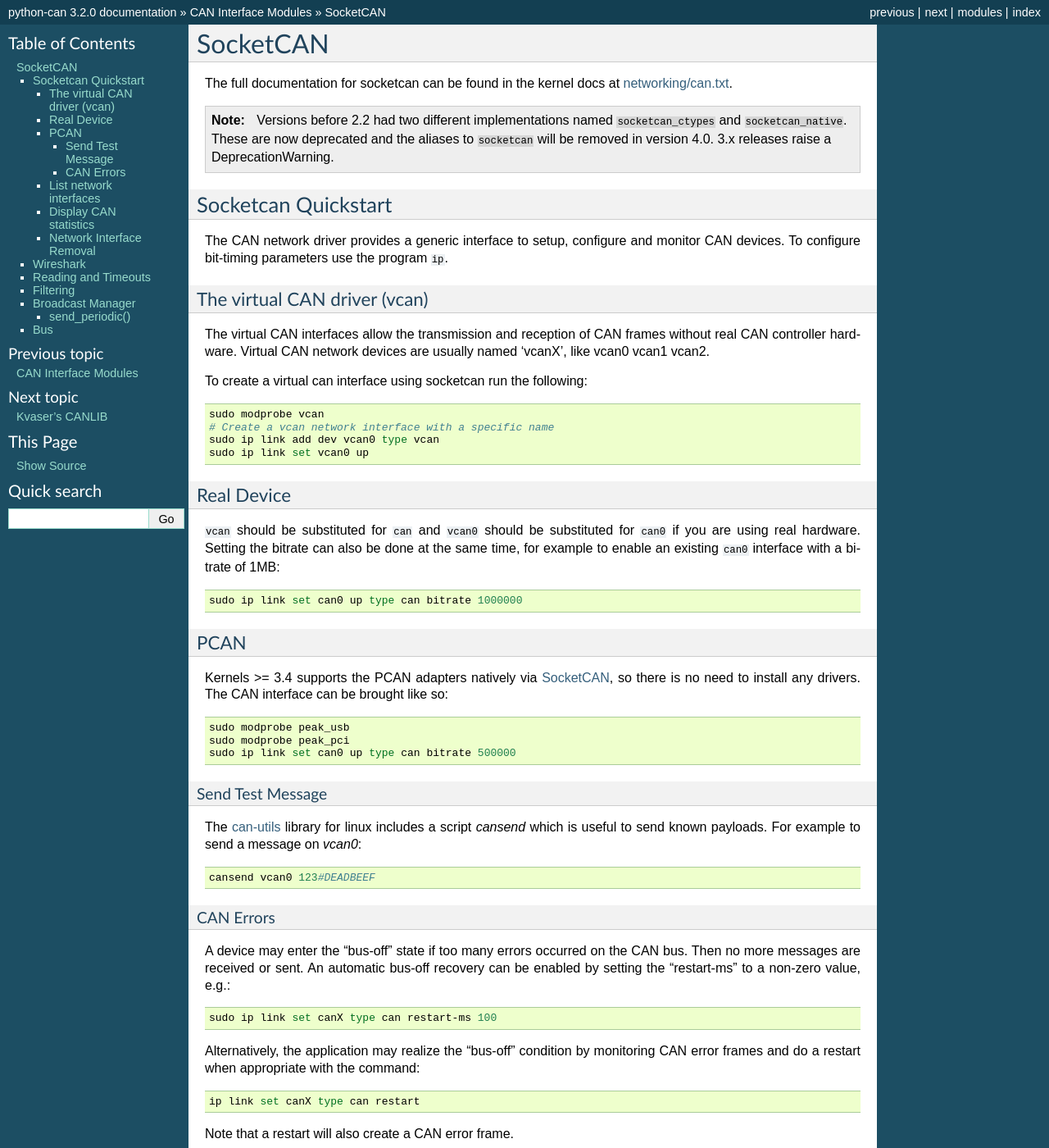
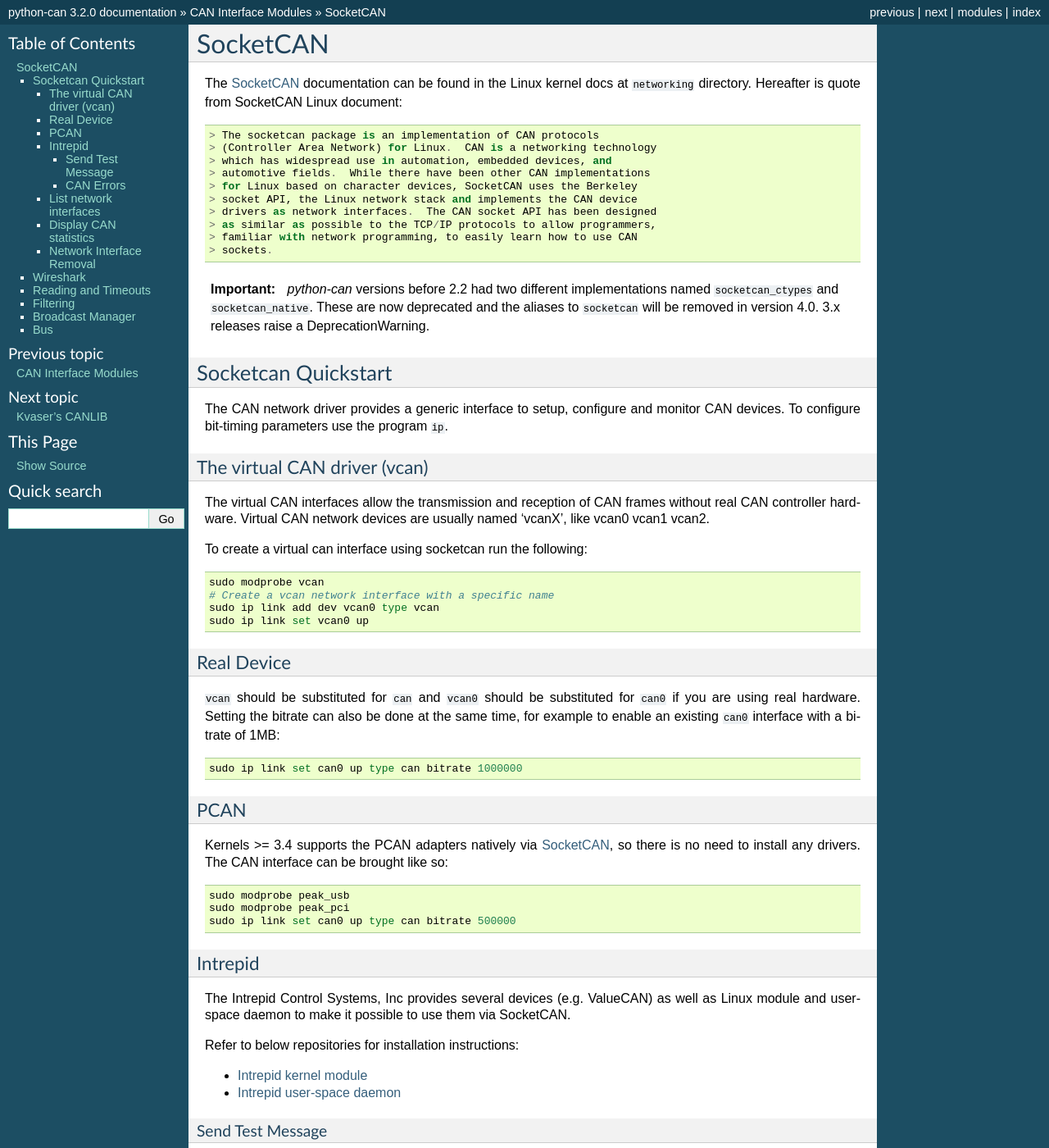
Before and after one commit to hardbyte/python-can, a Sphinx documentation site: the page built from doc/interfaces/socketcan.rst, in a window 1280 px wide and 1400 px high. Shown: the whole window at 82% size. Built offline with Sphinx 7.4.7, drawn with Linux system fonts in a browser that asks for light colours; some of the changed text lies outside the part shown.

Commit message:
Update docs

```diff
--- a/doc/bus.rst
+++ b/doc/bus.rst
@@ -67,7 +67,7 @@ This thread safe version of the :class:`~can.BusABC` class can be used by multip
 Sending and receiving is locked separately to avoid unnecessary delays.
 Conflicting calls are executed by blocking until the bus is accessible.
 
-It can be used exactly like the normal :class:`~can.BusABC`:
+It can be used exactly like the normal :class:`~can.BusABC`::
 
     # 'socketcan' is only an example interface, it works with all the others too
     my_bus = can.ThreadSafeBus(interface='socketcan', channel='vcan0')
--- a/doc/interfaces/socketcan.rst
+++ b/doc/interfaces/socketcan.rst
@@ -1,16 +1,26 @@
 SocketCAN
 =========
 
-The full documentation for socketcan can be found in the kernel docs at
-`networking/can.txt <https://www.kernel.org/doc/Documentation/networking/can.txt>`_.
+The `SocketCAN`_ documentation can be found in the Linux kernel docs at
+``networking`` directory. Hereafter is quote from SocketCAN Linux document::
 
+> The socketcan package is an implementation of CAN protocols
+> (Controller Area Network) for Linux.  CAN is a networking technology
+> which has widespread use in automation, embedded devices, and
+> automotive fields.  While there have been other CAN implementations
+> for Linux based on character devices, SocketCAN uses the Berkeley
+> socket API, the Linux network stack and implements the CAN device
+> drivers as network interfaces.  The CAN socket API has been designed
+> as similar as possible to the TCP/IP protocols to allow programmers,
+> familiar with network programming, to easily learn how to use CAN
+> sockets.
 
-.. note::
+.. important::
 
-    Versions before 2.2 had two different implementations named
+    `python-can` versions before 2.2 had two different implementations named
     ``socketcan_ctypes`` and ``socketcan_native``. These are now
     deprecated and the aliases to ``socketcan`` will be removed in
-    version 4.0.  3.x releases raise a DeprecationWarning.
+    version 4.0. 3.x releases raise a DeprecationWarning.
 
 
 Socketcan Quickstart
@@ -53,7 +63,8 @@ existing ``can0`` interface with a bitrate of 1MB:
 PCAN
 ~~~~
 
-Kernels >= 3.4 supports the PCAN adapters natively via :doc:`/interfaces/socketcan`, so there is no need to install any drivers. The CAN interface can be brought like so:
+Kernels >= 3.4 supports the PCAN adapters natively via :doc:`/interfaces/socketcan`,
+so there is no need to install any drivers. The CAN interface can be brought like so:
 
 ::
 
@@ -61,12 +72,22 @@ Kernels >= 3.4 supports the PCAN adapters natively via :doc:`/interfaces/socketc
     sudo modprobe peak_pci
     sudo ip link set can0 up type can bitrate 500000
 
+Intrepid
+~~~~~~~~
+
+The Intrepid Control Systems, Inc provides several devices (e.g. ValueCAN) as well
+as Linux module and user-space daemon to make it possible to use them via SocketCAN.
+
+Refer to below repositories for installation instructions:
+
+- `Intrepid kernel module`_
+- `Intrepid user-space daemon`_
+
 Send Test Message
 ^^^^^^^^^^^^^^^^^
 
-The `can-utils <https://github.com/linux-can/can-utils>`_ library for linux
-includes a script `cansend` which is useful to send known payloads. For
-example to send a message on `vcan0`:
+The `can-utils`_ library for Linux includes a `cansend` tool which is useful to
+send known payloads. For example to send a message on `vcan0`:
 
 .. code-block:: bash
 
@@ -204,30 +224,39 @@ socket api. This allows the cyclic transmission of CAN messages at given interva
 The overhead for periodic message sending is extremely low as all the heavy lifting occurs
 within the linux kernel.
 
-send_periodic()
-~~~~~~~~~~~~~~~
+The :class:`~can.BusABC` initialized for `socketcan` interface transparently handles
+scheduling of CAN messages to Linux BCM via :meth:`~can.BusABC.send_periodic`:
 
-An example that uses the send_periodic is included in ``python-can/examples/cyclic.py``
+.. code-block:: python
 
-The object returned can be used to halt, alter or cancel the periodic message task.
+    with can.interface.Bus(interface="socketcan", channel="can0") as bus:
+        task = bus.send_periodic(...)
+
+More examples that uses :meth:`~can.BusABC.send_periodic` are included
+in ``python-can/examples/cyclic.py``.
+
+The `task` object returned by :meth:`~can.BusABC.send_periodic` can be used to halt,
+alter or cancel the periodic message task:
 
 .. autoclass:: can.interfaces.socketcan.CyclicSendTask
-
+    :members:
 
 Bus
 ---
 
+The :class:`~can.interfaces.socketcan.SocketcanBus` specializes :class:`~can.BusABC`
+to ensure usage of SocketCAN Linux API. The most important differences are:
+
+- usage of SocketCAN BCM for periodic messages scheduling;
+- filtering of CAN messages on Linux kernel level.
+
 .. autoclass:: can.interfaces.socketcan.SocketcanBus
+    :members:
+    :inherited-members:
 
-   .. method:: recv(timeout=None)
+.. External references
 
-      Block waiting for a message from the Bus.
-
-      :param float timeout:
-          seconds to wait for a message or None to wait indefinitely
-
-      :rtype: can.Message or None
-      :return:
-          None on timeout or a :class:`can.Message` object.
-      :raises can.CanError:
-          if an error occurred while reading
+.. _SocketCAN: https://www.kernel.org/doc/Documentation/networking/can.txt
+.. _Intrepid kernel module: https://github.com/intrepidcs/intrepid-socketcan-kernel-module
+.. _Intrepid user-space daemon: https://github.com/intrepidcs/icsscand
+.. _can-utils: https://github.com/linux-can/can-utils
```
Also changed, not shown: other parts of doc/interfaces/socketcan.rst (+2 -3 lines), 1 other file.
